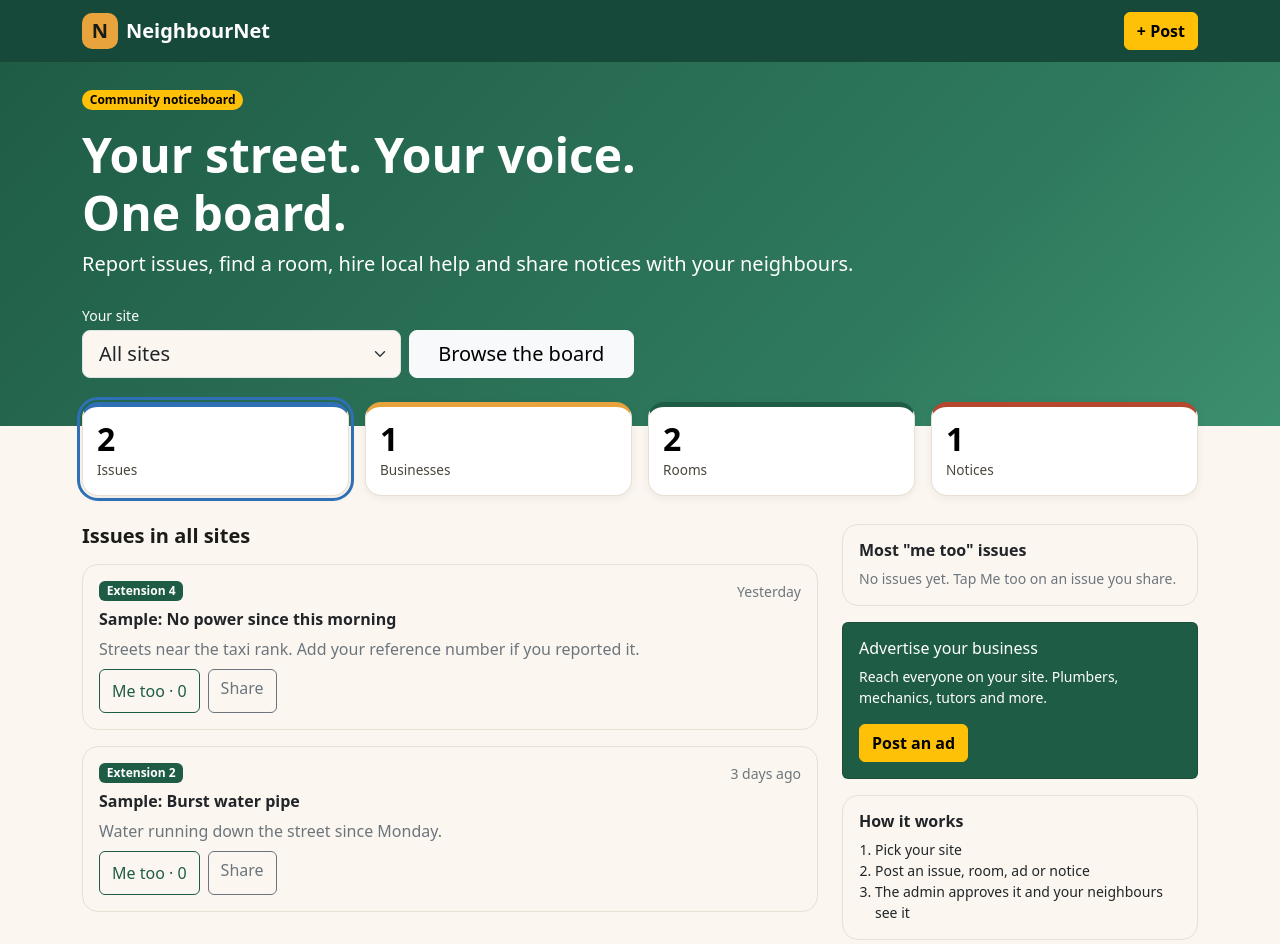
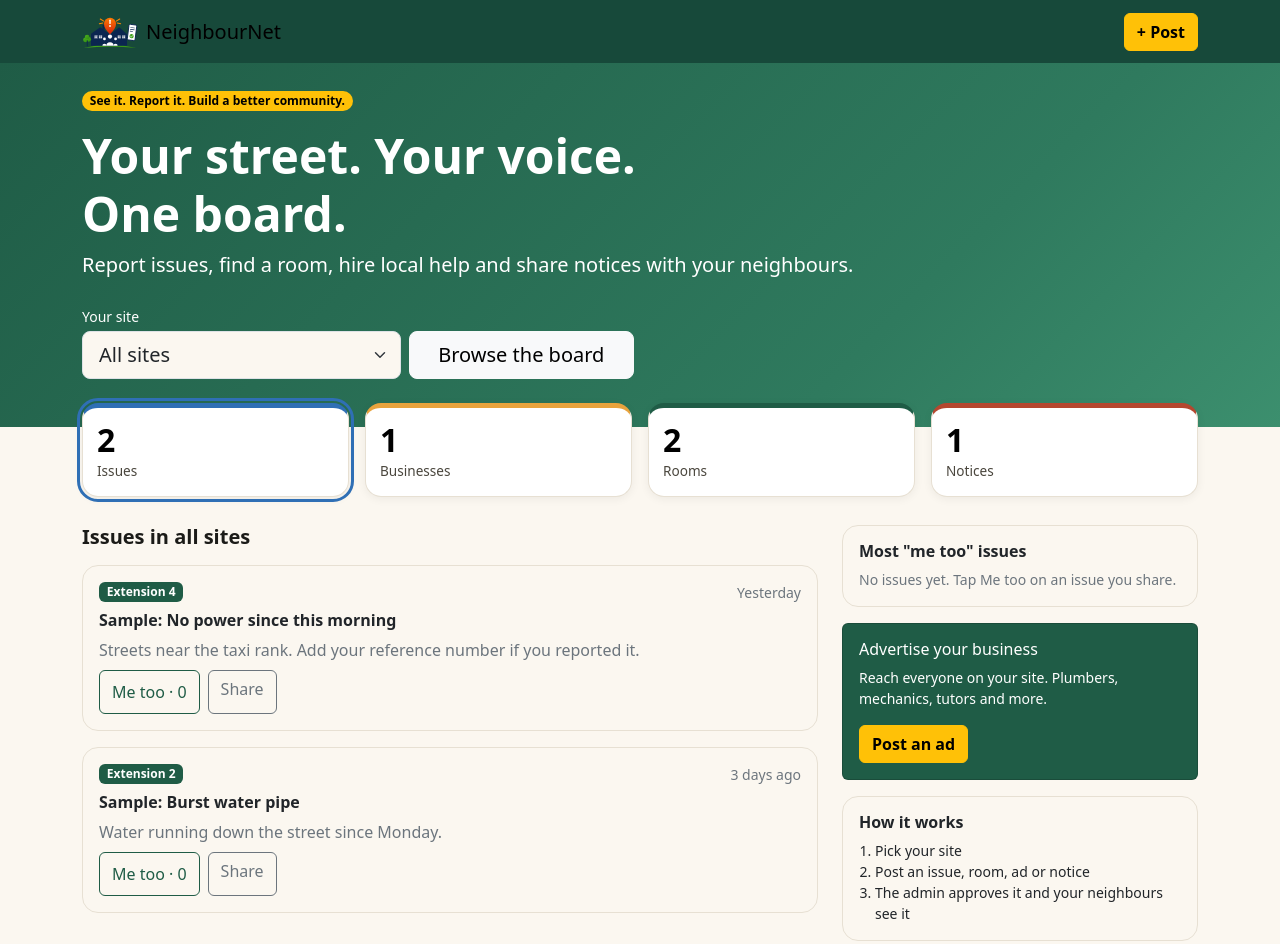
Before and after one commit to LebogangDiale/lebogangdiale.github.io, a plain HTML site: page noticeboard/index.html in a window 1280 px wide. Shown: the top 944 px of the page. Drawn offline with nearby package versions, Linux system fonts and the light colour scheme.

Commit message:
Update index.html

```diff
--- a/noticeboard/index.html
+++ b/noticeboard/index.html
@@ -6,17 +6,18 @@
 <meta name="theme-color" content="#1F5C46">
 <title>NeighbourNet (demo)</title>
 <link rel="stylesheet" href="https://cdn.jsdelivr.net/npm/bootstrap@5.3.3/dist/css/bootstrap.min.css">
+<link rel="icon" href="logo-mark.svg" type="image/svg+xml">
 <link rel="stylesheet" href="style.css">
 <script src="app.js" defer></script>
 </head>
 <body>
 <nav class="navbar nn-nav"><div class="container">
-  <a class="navbar-brand d-flex align-items-center gap-2 text-white" href="#"><span class="logo" aria-hidden="true">N</span><span class="fw-bold">NeighbourNet</span></a>
+  <a class="navbar-brand d-flex align-items-center gap-2" href="#"><img src="logo-mark.svg" alt="" width="56" height="37"><span class="brand-word"><span class="n1">Neighbour</span><span class="n2">Net</span></span></a>
   <button type="button" class="btn btn-warning fw-semibold js-post">+ Post</button>
 </div></nav>
 
 <header class="hero text-white"><div class="container pt-4 pb-5">
-  <span class="badge rounded-pill text-bg-warning mb-3">Community noticeboard</span>
+  <span class="badge rounded-pill text-bg-warning mb-3">See it. Report it. Build a better community.</span>
   <h1 class="display-5 fw-bold">Your street. Your voice.<br>One board.</h1>
   <p class="lead mb-4">Report issues, find a room, hire local help and share notices with your neighbours.</p>
   <div class="row g-2 align-items-end nn-pick">
```
